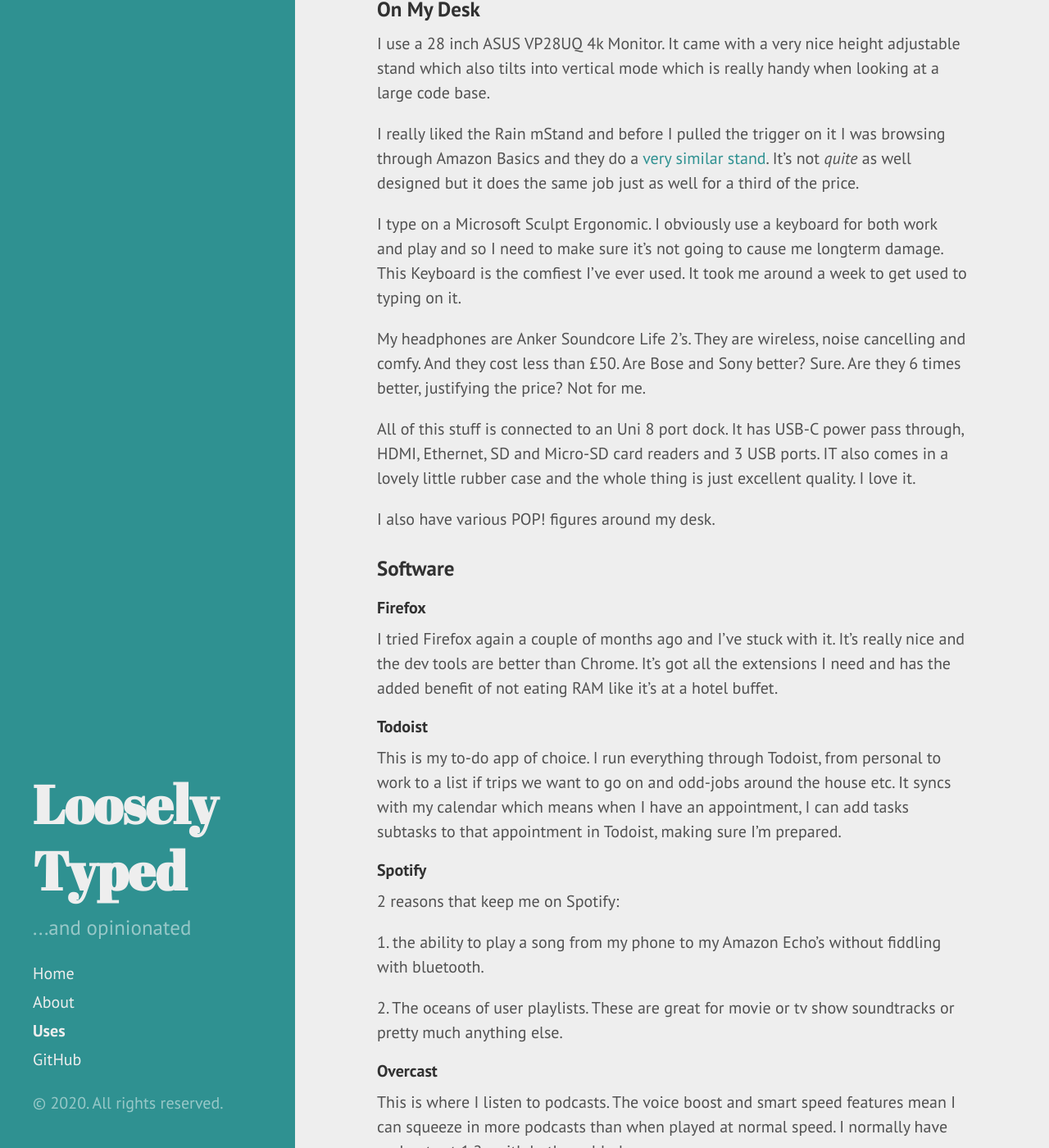
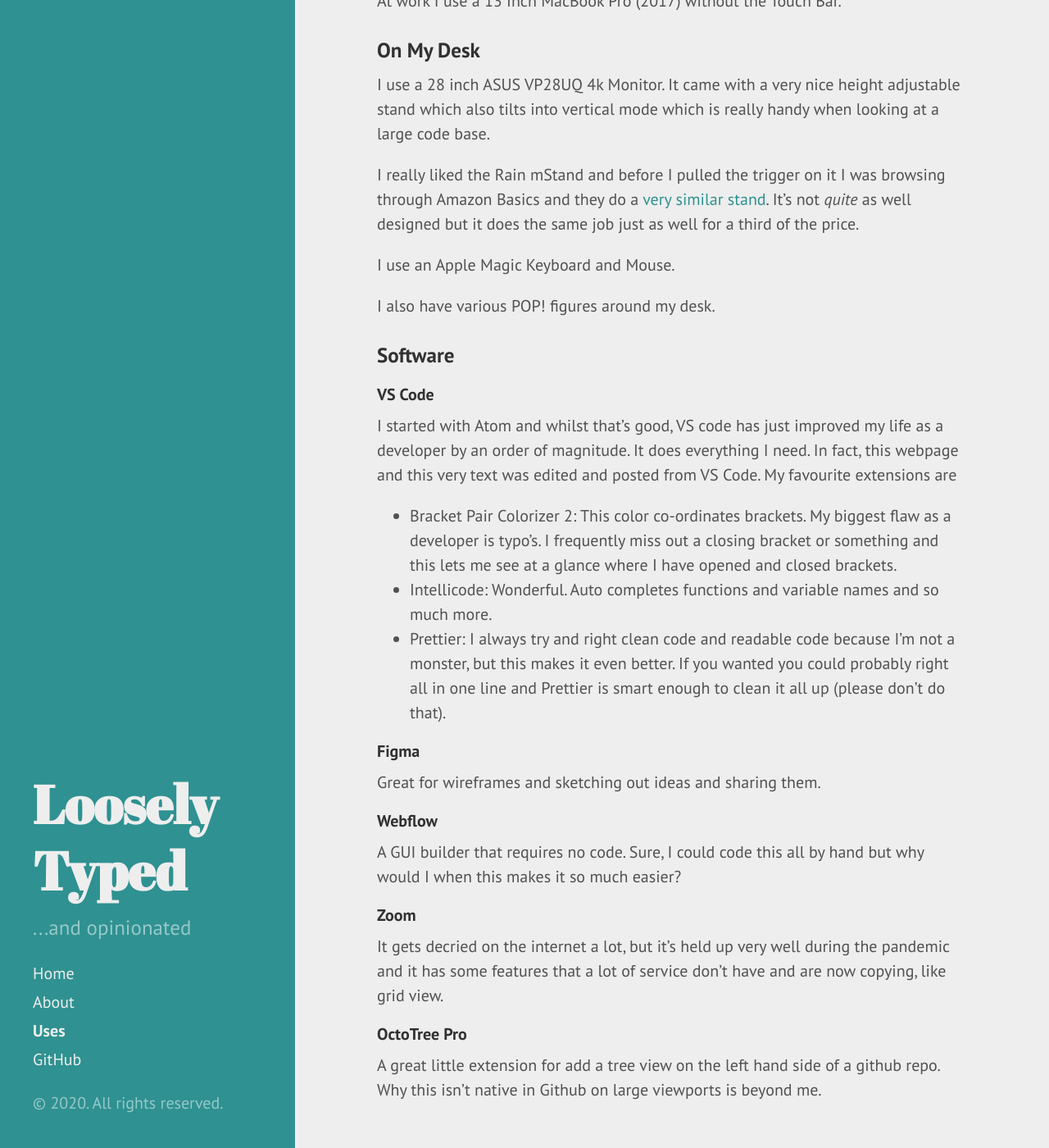
Before and after one commit to MrJamieRyan/mrjamieryan.github.io, a Jekyll site: the page built from uses.md, in a window 1280 px wide and 1400 px high, scrolled down 375 px. Shown: the whole window at 82% size. Built offline with Jekyll 4.4.1, drawn with Linux system fonts in a browser that asks for light colours; some of the changed text lies outside the part shown.

Commit message:
Update from Forestry.io Jamie Ryan updated uses.md

```diff
--- a/uses.md
+++ b/uses.md
@@ -9,41 +9,19 @@
 
 I haven't had any issues with the keyboard (yet?) but Apple has extended the coverages to 4 years, which is a nice to have but I am hoping I never need it.
 
+At work I use a 13 Inch MacBook Pro (2017) without the Touch Bar.
+
 ### On My Desk
 
 I use a 28 inch ASUS VP28UQ 4k Monitor. It came with a very nice height adjustable stand which also tilts into vertical mode which is really handy when looking at a large code base.
 
 I really liked the Rain mStand and before I pulled the trigger on it I was browsing through Amazon Basics and they do a [very similar stand](https://www.amazon.co.uk/dp/B00WRDS0AU/ref=twister_B014HAMLEG?_encoding=UTF8&psc=1). It's not _quite_ as well designed but it does the same job just as well for a third of the price.
 
-I type on a Microsoft Sculpt Ergonomic. I obviously use a keyboard for both work and play and so I need to make sure it's not going to cause me longterm damage. This Keyboard is the comfiest I've ever used. It took me around a week to get used to typing on it.
-
-My headphones are Anker Soundcore Life 2's. They are wireless, noise cancelling and comfy. And they cost less than £50. Are Bose and Sony better? Sure. Are they 6 times better, justifying the price? Not for me.
-
-All of this stuff is connected to an Uni 8 port dock. It has USB-C power pass through, HDMI, Ethernet, SD and Micro-SD card readers and 3 USB ports. IT also comes in a lovely little rubber case and the whole thing is just excellent quality. I love it.
+I use an Apple Magic Keyboard and Mouse.
 
 I also have various POP! figures around my desk.
 
 ### Software
-
-#### Firefox
-
-I tried Firefox again a couple of months ago and I've stuck with it. It's really nice and the dev tools are better than Chrome. It's got all the extensions I need and has the added benefit of not eating RAM like it's at a hotel buffet.
-
-#### Todoist
-
-This is my to-do app of choice. I run everything through Todoist, from personal to work to a list if trips we want to go on and odd-jobs around the house etc. It syncs with my calendar which means when I have an appointment, I can add tasks subtasks to that appointment in Todoist, making sure I'm prepared.
-
-#### Spotify
-
-2 reasons that keep me on Spotify:
-
-1\. the ability to play a song from my phone to my Amazon Echo's without fiddling with bluetooth.
-
-2\. The oceans of user playlists. These are great for movie or tv show soundtracks or pretty much anything else.
-
-#### Overcast
-
-This is where I listen to podcasts. The voice boost and smart speed features mean I can squeeze in more podcasts than when played at normal speed. I normally have podcasts at 1.2x with both enabled.
 
 #### VS Code
 
```
